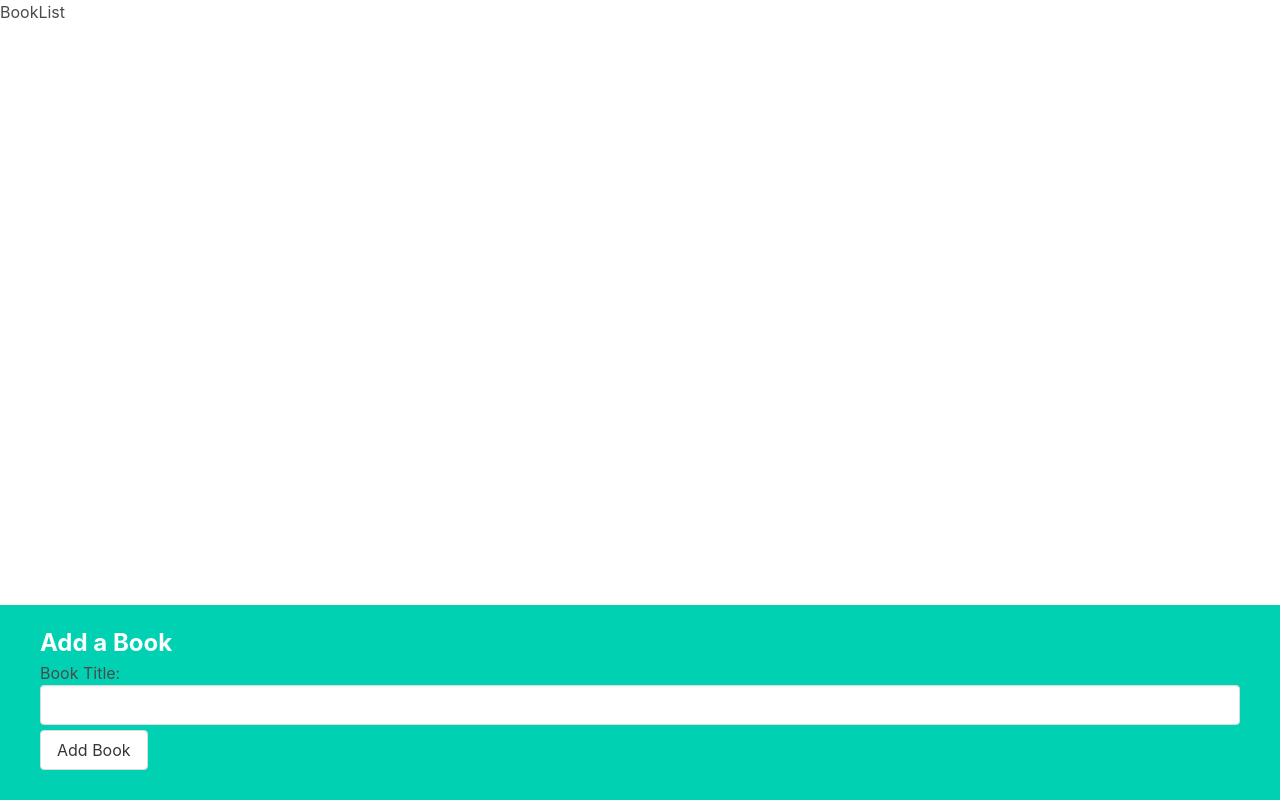
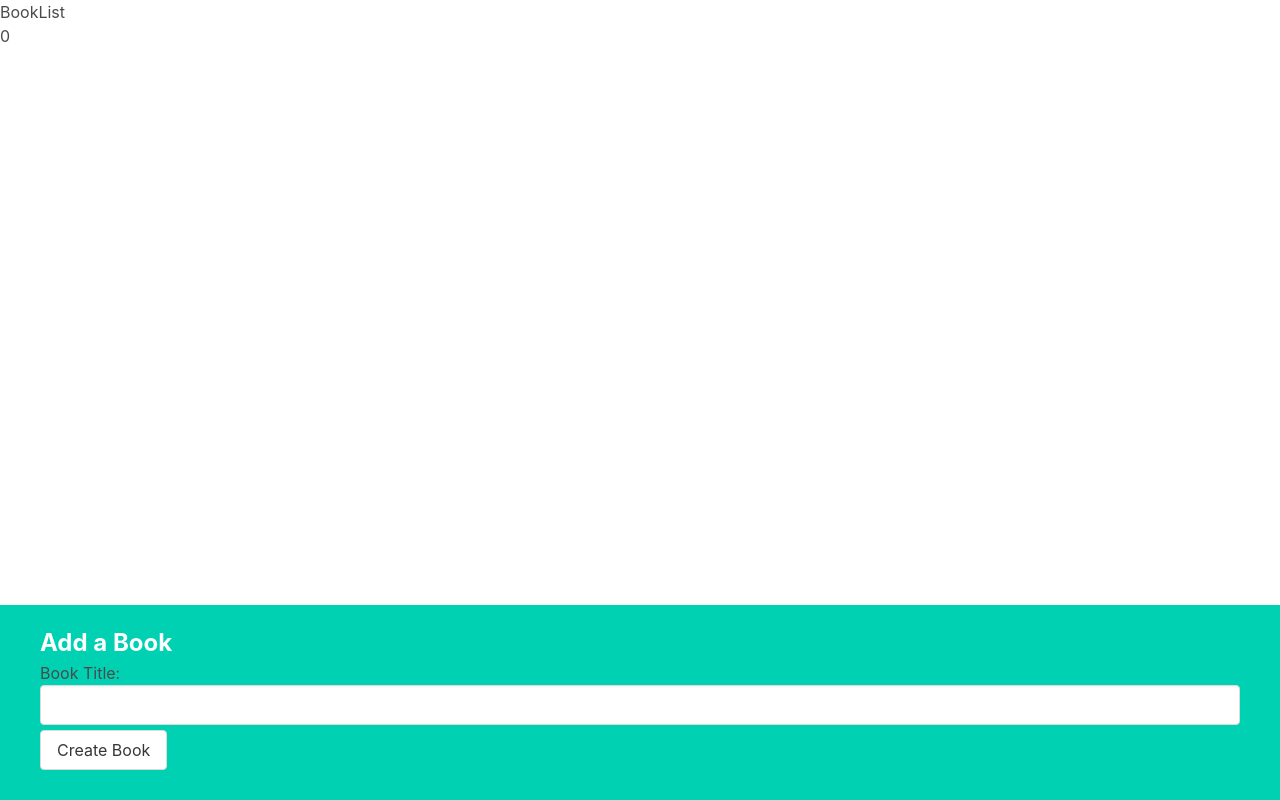
Before and after one commit to samuelmbp/books, a React (Create React App) app: page / in a window 1280 px wide. Built offline with nearby package versions, Linux system fonts and the light colour scheme.

Commit message:
Generate a random id for each book

```diff
--- a/src/App.js
+++ b/src/App.js
@@ -8,13 +8,22 @@ const App = () => {
 	const [books, setBooks] = useState([]);
 
 	const createBook = (title) => {
-		console.log('Need to add book with: ', title);
-	}
+		const updatedBook = [
+			...books,
+			{
+				id: Math.round(Math.random() * 9999),
+				title,
+			},
+		];
+
+		setBooks(updatedBook);
+	};
 
 	return (
 		<div>
 			<BookList />
-			<BookCreate  onCreate={createBook} />
+			{books.length}
+			<BookCreate onCreate={createBook} />
 		</div>
 	);
 };
--- a/src/components/BookCreate.jsx
+++ b/src/components/BookCreate.jsx
@@ -24,7 +24,7 @@ function BookCreate({ onCreate }) {
 					value={title}
 					onChange={handleChange}
 				/>
-				<button className='button'>Add Book</button>
+				<button className='button'>Create Book</button>
 			</form>
 		</div>
 	)
```
